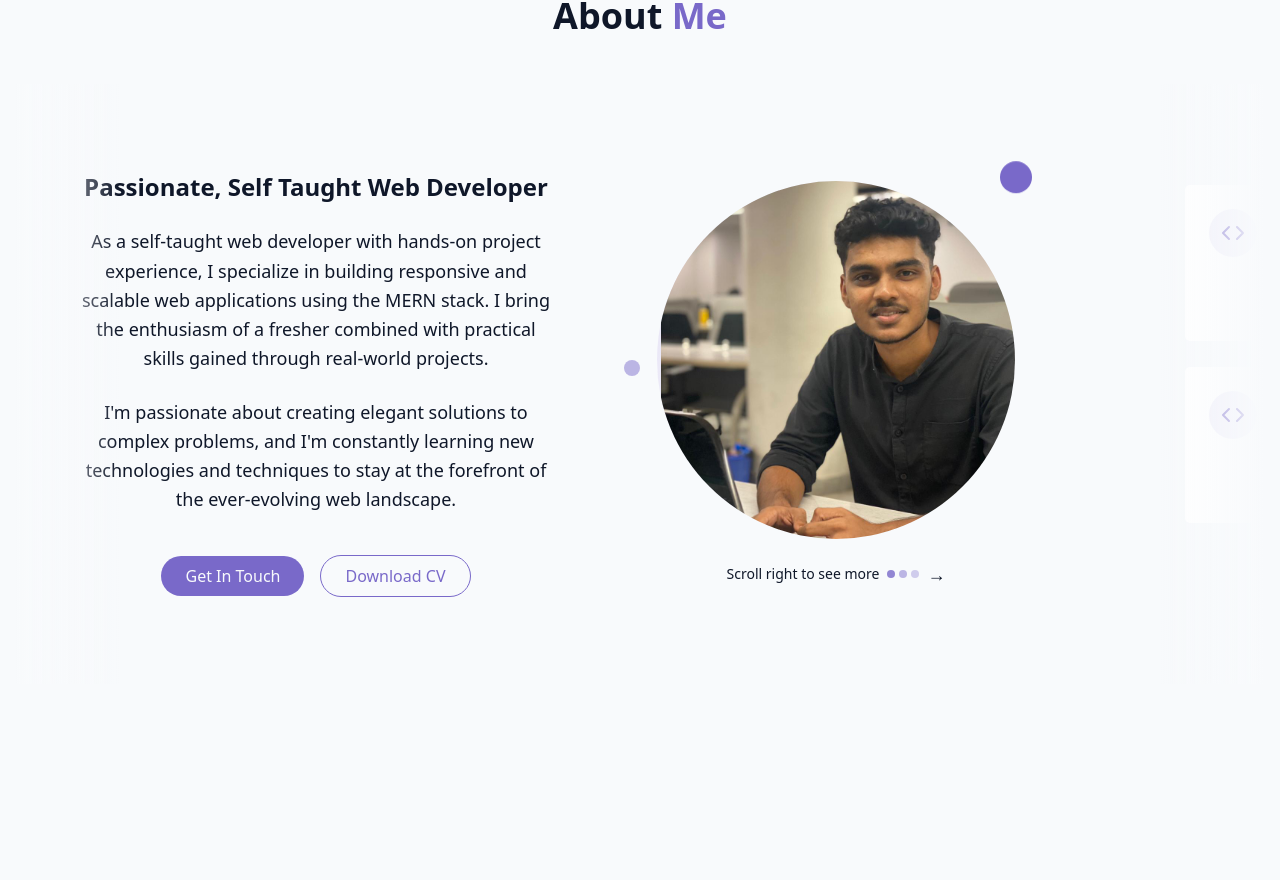
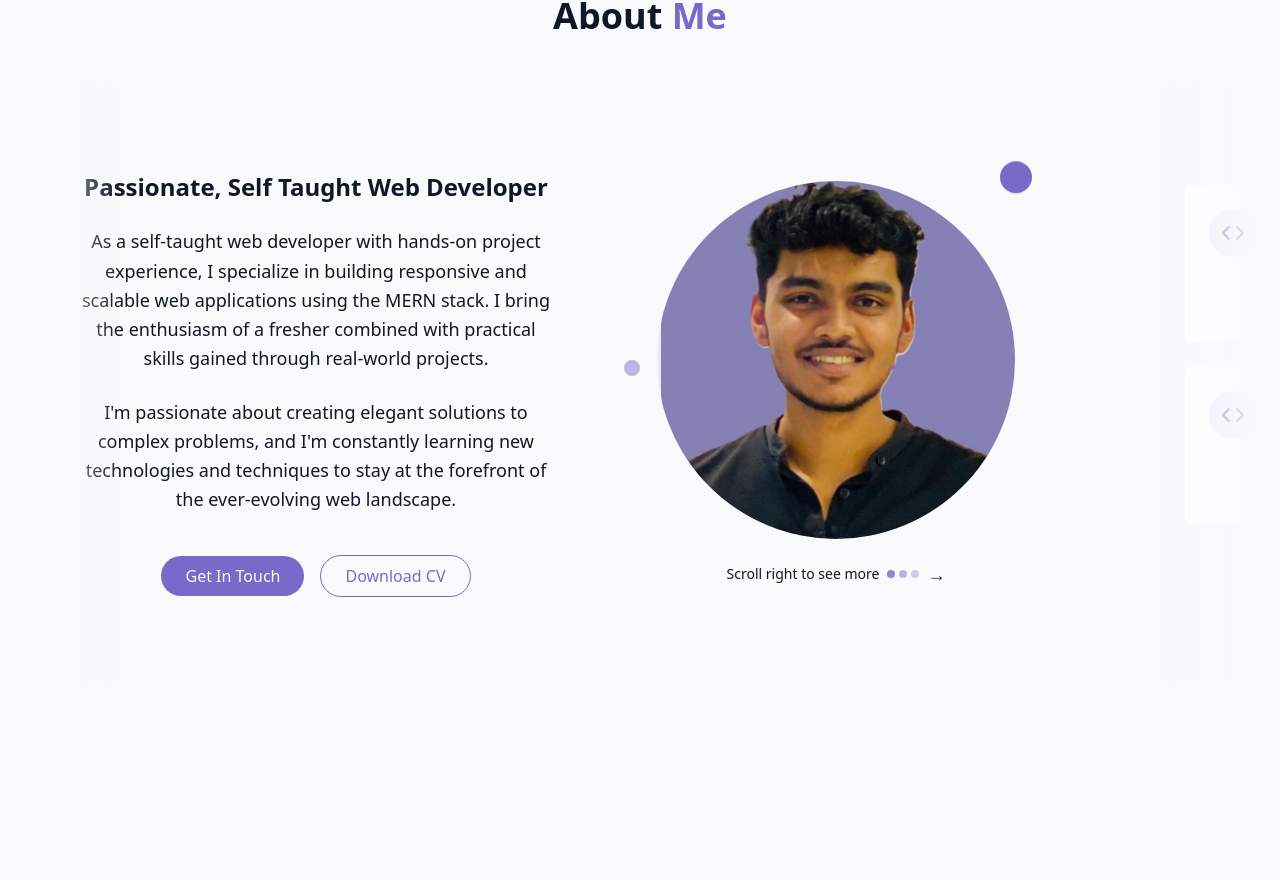
Before and after one commit to Abeltomy05/My-Portfolio, a React (Vite) app: page / in a window 1280 px wide. Shown: the part 900-1780 px from the top of the page. Built offline with nearby package versions, Linux system fonts and the light colour scheme.

Commit message:
Changed image

```diff
--- a/src/components/AboutSection.jsx
+++ b/src/components/AboutSection.jsx
@@ -61,7 +61,7 @@ export const AboutSection = () => {
                       <div className="w-full h-full rounded-full bg-gradient-to-br from-primary/20 to-secondary/20 flex items-center justify-center overflow-hidden">
 
                         <img
-                          src="/Me1.jpg"
+                          src="/Me2.jpg"
                           alt="Abel Tomy"
                           className="w-full ml-20 rounded-full object-cover object-center"
                           onError={(e) => {
```
Also changed, not shown: public/Me2.jpg (added).
